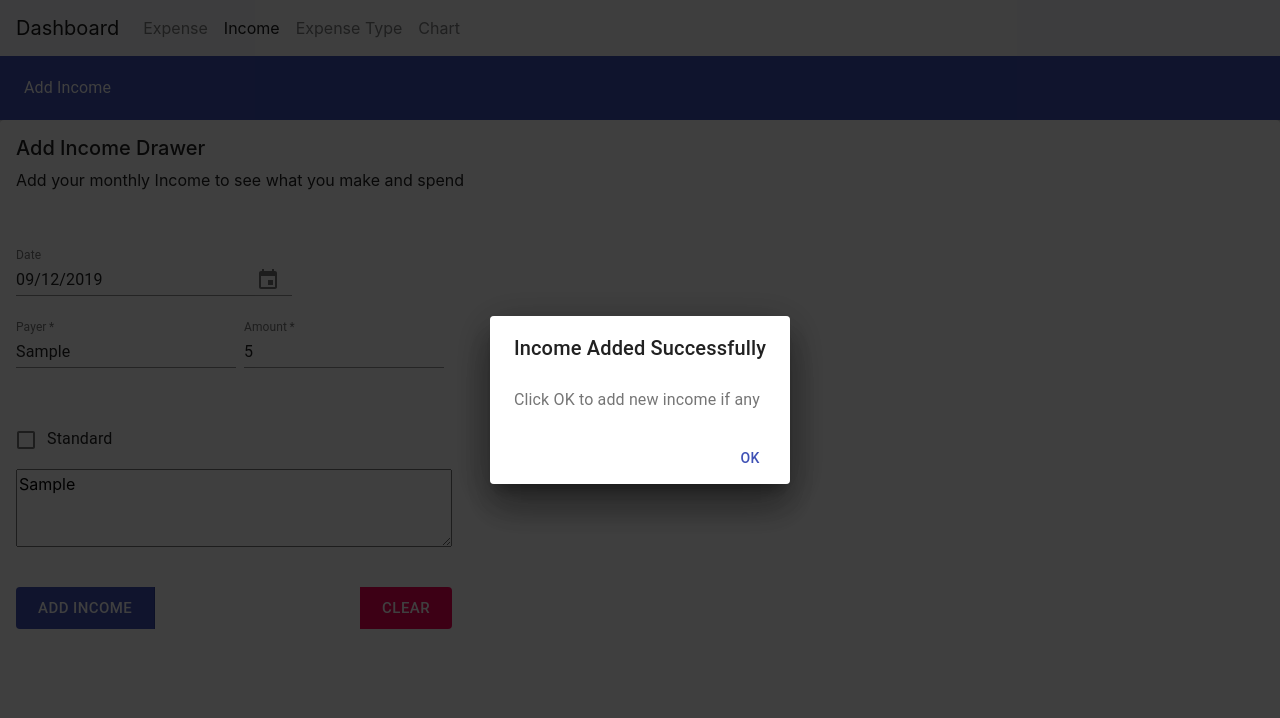
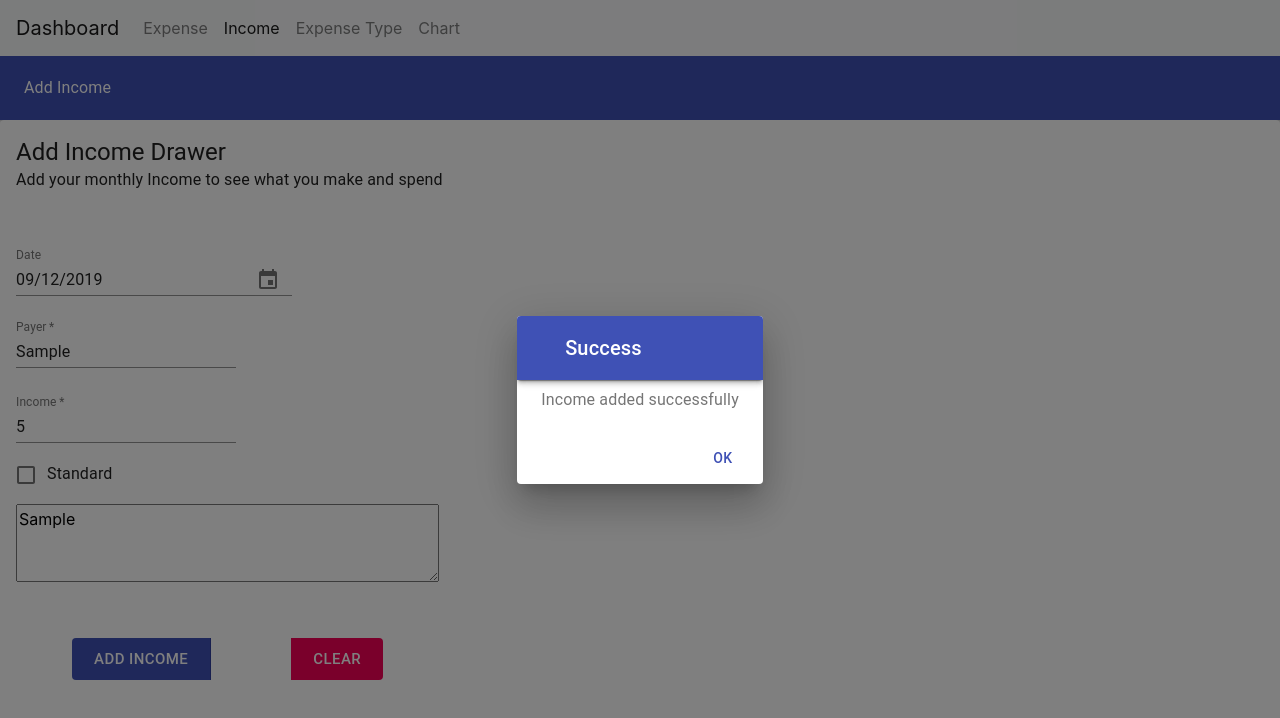
Before and after one commit to dharanimanickavasagam/expense_tracker, a React (Create React App) app: page /addIncome in a window 1280 px wide. Both pictures are taken after typing "Sample", "5", "Sample" into the empty fields and a click on the button "ADD INCOME". Shown: the top 718 px of the page. Built offline with nearby package versions, Linux system fonts and the light colour scheme.

Commit message:
adding  AppBar to Dialog

```diff
--- a/src/components/addIncome.jsx
+++ b/src/components/addIncome.jsx
@@ -22,6 +22,8 @@ import TextareaAutosize from "@material-ui/core/TextareaAutosize";
 import Button from "@material-ui/core/Button";
 import ButtonGroup from "@material-ui/core/ButtonGroup";
 import DialogComponent from "../components/common/dialogComponent";
+import Joi from "joi-browser";
+import _ from "lodash";
 
 const styles = theme => ({
 	root: {
@@ -42,25 +44,24 @@ const styles = theme => ({
 		display: "flex",
 		justifyContent: "left"
 	},
-	textField: {
-		marginLeft: theme.spacing(1),
-		marginRight: theme.spacing(1),
-		width: 200
-	},
 	formControl: {
 		display: "block"
 	},
 	checkBox: {
-		display: "block",
-		marginTop: theme.spacing(5)
+		display: "block"
 	},
 	buttonGroup: {
 		display: "flex",
 		flexDirection: "row",
-		justifyContent: "space-between",
-		marginTop: theme.spacing(5),
+		justifyContent: "space-between !important",
+		margin: theme.spacing(2),
 		boxShadow: "none !important",
 		backgroundColor: "none !important"
+	},
+	button: {
+		display: "flex",
+		justifyContent: "space-around",
+		margin: theme.spacing(5)
 	},
 	error: {
 		color: "red"
@@ -75,14 +76,48 @@ class AddIncome extends Component {
 		standard: false,
 		modalToggle: false,
 		notes: "",
-		payerError: false,
-		incomeError: false
+		errors: {}
+	};
+
+	schema = {
+		payer: Joi.string()
+			.required()
+			.min(2),
+		income: Joi.number().required()
+	};
+
+	validateSchema = () => {
+		const options = { abortEarly: false };
+		const { error } = Joi.validate(
+			{
+				payer: this.state.payer,
+				income: this.state.income
+			},
+			this.schema,
+			options
+		);
+
+		if (!error) {
+			this.setState({ modalToggle: true });
+			return;
+		}
+		const errors = { ...this.state.errors };
+
+		error.details.map(errorDetails => {
+			const errorState = errorDetails.message.match(/"(.*?)"/);
+			errors[errorState[1]] = errorDetails.message;
+			this.setState({ errors });
+			return errorDetails.message;
+		});
 	};
 
 	getDate() {
 		const date = Date.now();
 		return moment(date).format("MM/DD/YYYY");
 	}
+	handleFocus = () => {
+		this.setState({ errors: {} });
+	};
 
 	handleDate = date => {
 		this.setState({ date: moment(date).format("MM/DD/YYYY") });
@@ -110,20 +145,7 @@ class AddIncome extends Component {
 	};
 
 	handleClick = () => {
-		if (!this.state.payer) {
-			this.setState({ payerError: true });
-			return;
-		} else {
-			this.setState({ payerError: false });
-		}
-
-		if (!this.state.income) {
-			this.setState({ incomeError: true });
-			return;
-		} else {
-			this.setState({ incomeError: false });
-		}
-		this.setState({ modalToggle: true });
+		this.validateSchema();
 	};
 
 	handleClear = () => {
@@ -132,8 +154,7 @@ class AddIncome extends Component {
 			income: "",
 			standard: false,
 			notes: "",
-			incomeError: false,
-			payerError: false
+			errors: {}
 		});
 	};
 
@@ -156,11 +177,9 @@ class AddIncome extends Component {
 					<Grid item xs={12}>
 						<Card className={classes.card}>
 							<CardContent>
-								<TypoGraphy variant="title">
-									<h5> Add Income Drawer</h5>
-								</TypoGraphy>
+								<TypoGraphy variant="h5">Add Income Drawer</TypoGraphy>
 								<Paper className={classes.paper}>
-									<TypoGraphy variant="title">
+									<TypoGraphy>
 										Add your monthly Income to see what you make and spend
 									</TypoGraphy>
 								</Paper>
@@ -188,11 +207,13 @@ class AddIncome extends Component {
 										/>
 									</MuiPickersUtilsProvider>
 								</FormControl>
-								<FormControl>
+
+								<FormControl className={classes.formControl}>
 									<TextField
-										id="standard-full-width"
+										id="standard"
 										value={this.state.payer}
 										onChange={this.handlePayer}
+										onFocus={this.handleFocus}
 										label="Payer"
 										required
 										placeholder="Payer"
@@ -202,29 +223,32 @@ class AddIncome extends Component {
 										}}
 									/>
 									<FormHelperText className={classes.error}>
-										{this.state.payerError && "Required"}
+										{this.state.errors.payer &&
+											_.values(this.state.errors.payer)}
 									</FormHelperText>
 								</FormControl>
-								<FormControl>
+
+								<FormControl className={classes.formControl}>
 									<TextField
 										id="standard-number"
 										value={this.state.income}
 										onChange={this.handleIncome}
-										min="1"
+										onFocus={this.handleFocus}
 										placeholder="$"
+										margin="normal"
 										required
-										label="Amount"
+										label="Income"
 										type="number"
-										className={classes.textField}
 										InputLabelProps={{
 											shrink: true
 										}}
-										margin="normal"
 									/>
 									<FormHelperText className={classes.error}>
-										{this.state.incomeError && "Required"}
+										{this.state.errors.income &&
+											Object.values(this.state.errors.income)}
 									</FormHelperText>
 								</FormControl>
+
 								<FormControlLabel
 									className={classes.checkBox}
 									control={
@@ -232,8 +256,10 @@ class AddIncome extends Component {
 									}
 									label="Standard"
 								/>
-								<FormControl fullWidth classname={classes.formControl}>
+
+								<FormControl fullWidth>
 									<TextareaAutosize
+										fullWidth
 										aria-label="minimum height"
 										rows={3}
 										placeholder="Notes"
@@ -251,12 +277,19 @@ class AddIncome extends Component {
 										aria-label="large contained secondary button group"
 										className={classes.buttonGroup}
 									>
-										<Button variant="contained" onClick={this.handleClick}>
+										<Button
+											className={classes.button}
+											variant="contained"
+											onClick={this.handleClick}
+										>
 											Add Income
 										</Button>
-										<Button color="secondary" onClick={this.handleClear}>
-											{" "}
-											Clear{" "}
+										<Button
+											className={classes.button}
+											color="secondary"
+											onClick={this.handleClear}
+										>
+											Clear
 										</Button>
 									</ButtonGroup>
 								</Grid>
@@ -266,16 +299,8 @@ class AddIncome extends Component {
 						<DialogComponent
 							modalToggle={this.state.modalToggle}
 							handleClose={this.handleClose}
-							dialogTitle="Income Added Successfully"
-							dialogContentText="Click OK to add new income if any"
-							buttonText="OK"
-						/>
-
-						<DialogComponent
-							modalToggle={this.state.modalToggle}
-							handleClose={this.handleClose}
-							dialogTitle="Income Added Successfully"
-							dialogContentText="Click OK to add new income if any"
+							dialogTitle="Success"
+							dialogContentText="Income added successfully"
 							buttonText="OK"
 						/>
 					</Grid>
--- a/src/components/common/dialogComponent.jsx
+++ b/src/components/common/dialogComponent.jsx
@@ -5,6 +5,10 @@ import DialogContent from "@material-ui/core/DialogContent";
 import DialogContentText from "@material-ui/core/DialogContentText";
 import DialogTitle from "@material-ui/core/DialogTitle";
 import Button from "@material-ui/core/Button";
+import Paper from "@material-ui/core/Paper";
+import TypoGraphy from "@material-ui/core/Typography";
+import AppBar from "@material-ui/core/AppBar";
+import Toolbar from "@material-ui/core/Toolbar";
 
 const DialogComponent = ({
 	modalToggle,
@@ -15,7 +19,16 @@ const DialogComponent = ({
 }) => {
 	return (
 		<Dialog open={modalToggle} onClose={handleClose}>
-			<DialogTitle>{dialogTitle}</DialogTitle>
+			<Paper>
+				<AppBar color="primary" position="static">
+					<Toolbar>
+						<TypoGraphy>
+							<DialogTitle>{dialogTitle}</DialogTitle>
+						</TypoGraphy>
+					</Toolbar>
+				</AppBar>
+			</Paper>
+
 			<DialogContent>
 				<DialogContentText>{dialogContentText}</DialogContentText>
 			</DialogContent>
```
